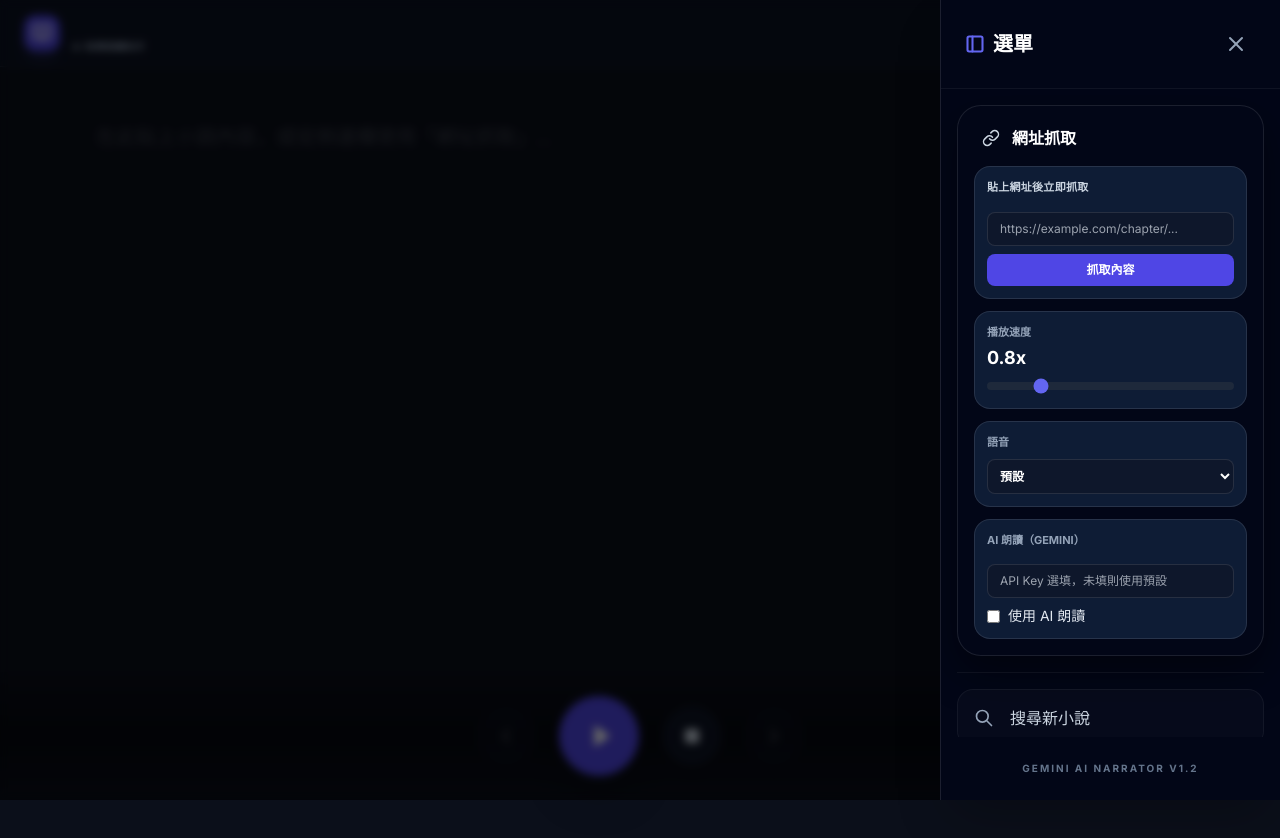
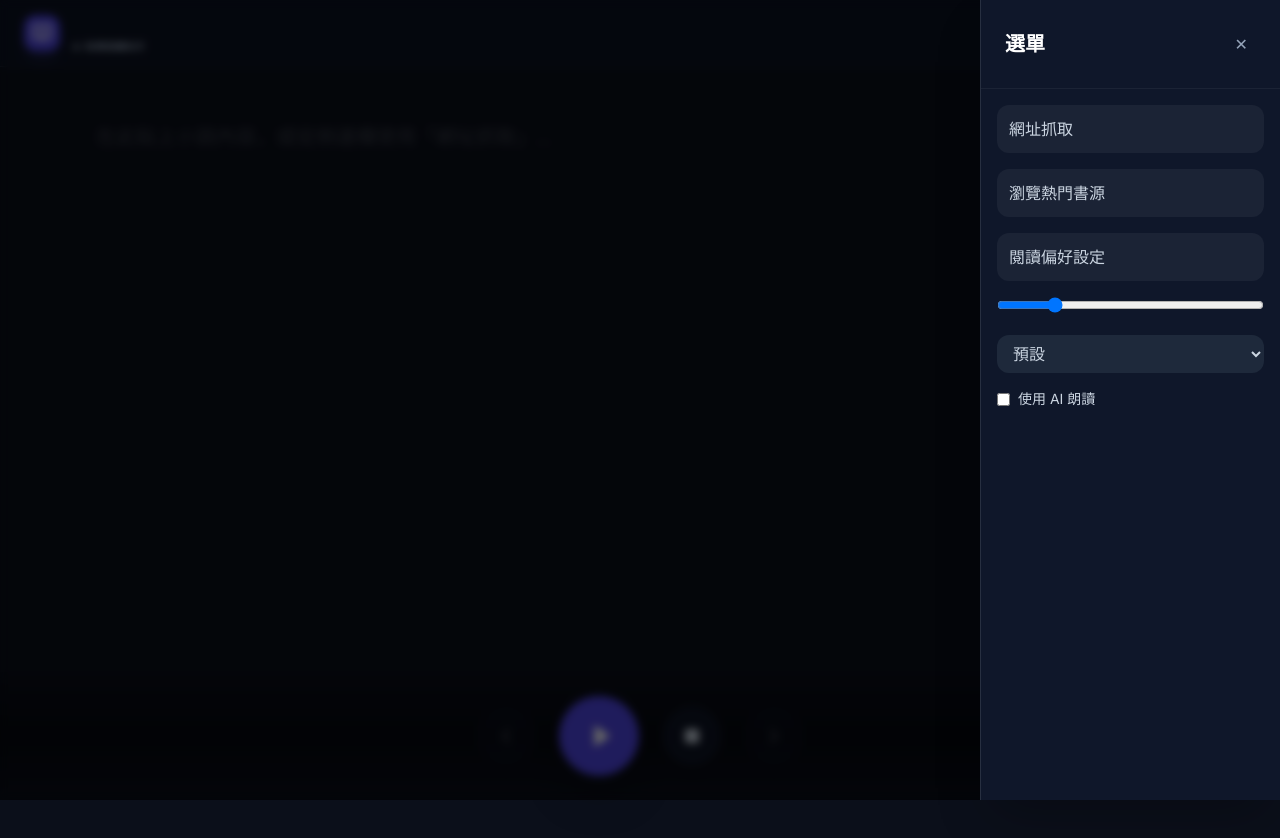
Before and after one commit to Rong-bit/read, a React (Vite) app: page / in a window 1280 px wide. Both pictures are taken after a click on the button 1236 px from the left and 32 px from the top of the page. Shown: the top 838 px of the page. Built offline with nearby package versions, Linux system fonts and the light colour scheme.

Commit message:
Add Header and Sidebar components to App.tsx

```diff
--- a/App.tsx
+++ b/App.tsx
@@ -1,7 +1,5 @@
 
 import React, { useState, useRef, useEffect } from 'react';
-import Header from './components/Header';
-import Sidebar from './components/Sidebar';
 import { NovelContent, ReaderState } from './types.ts';
 import { fetchNovelContent, generateSpeech } from './services/geminiService.ts';
 import { decode, decodeAudioData } from './utils/audioUtils.ts';
@@ -31,6 +29,96 @@ function splitTextForTTS(text: string, maxCharsPerSegment: number = 1200): strin
   }
   return segments.length > 0 ? segments : [trimmed.slice(0, maxCharsPerSegment)];
 }
+
+interface HeaderProps {
+  onToggleMenu: () => void;
+}
+
+const Header: React.FC<HeaderProps> = ({ onToggleMenu }) => (
+  <header className="flex items-center justify-between px-6 py-3 border-b border-slate-800 bg-slate-900/50 backdrop-blur-md sticky top-0 z-50">
+    <div className="flex items-center gap-3 cursor-pointer group" onClick={() => window.location.reload()}>
+      <div className="w-9 h-9 bg-indigo-600 rounded-xl flex items-center justify-center shadow-lg shadow-indigo-500/20 group-hover:scale-110 transition-transform">
+        <svg xmlns="http://www.w3.org/2000/svg" width="20" height="20" viewBox="0 0 24 24" fill="none" stroke="currentColor" strokeWidth="2.5" strokeLinecap="round" strokeLinejoin="round" className="text-white">
+          <path d="M2 3h6a4 4 0 0 1 4 4v14a3 3 0 0 0-3-3H2z"/><path d="M22 3h-6a4 4 0 0 0-4 4v14a3 3 0 0 1 3-3h7z"/>
+        </svg>
+      </div>
+      <div className="hidden sm:block">
+        <h1 className="text-lg font-bold bg-gradient-to-r from-indigo-400 to-cyan-400 bg-clip-text text-transparent">Gemini 小說朗讀器</h1>
+        <p className="text-[9px] text-slate-400 uppercase tracking-widest font-bold">AI 智慧閱讀助手</p>
+      </div>
+    </div>
+    <button onClick={onToggleMenu} className="w-10 h-10 flex flex-col items-center justify-center gap-1.5 bg-slate-800/50 hover:bg-slate-800 rounded-xl transition-all group">
+      <div className="w-5 h-0.5 bg-slate-300 group-hover:bg-indigo-400 group-hover:w-6 transition-all"></div>
+      <div className="w-5 h-0.5 bg-slate-300 group-hover:bg-indigo-400 transition-all"></div>
+      <div className="w-5 h-0.5 bg-slate-300 group-hover:bg-indigo-400 group-hover:w-4 transition-all"></div>
+    </button>
+  </header>
+);
+
+interface SidebarProps {
+  isOpen: boolean;
+  onClose: () => void;
+  onOpenSettings: () => void;
+  onOpenBrowse: () => void;
+  onOpenLibrary: () => void;
+  onNewSearch: () => void;
+  onOpenUrlModal?: () => void;
+  currentNovelTitle?: string;
+  webRate?: number;
+  setWebRate?: (v: number) => void;
+  webVoice?: string;
+  setWebVoice?: (v: string) => void;
+  webVoices?: SpeechSynthesisVoice[];
+  useAiReading?: boolean;
+  setUseAiReading?: (v: boolean) => void;
+}
+
+const Sidebar: React.FC<SidebarProps> = ({
+  isOpen,
+  onClose,
+  onOpenSettings,
+  onOpenBrowse,
+  onOpenUrlModal,
+  currentNovelTitle,
+  webRate = 0.8,
+  setWebRate,
+  webVoice = '',
+  setWebVoice,
+  webVoices = [],
+  useAiReading = false,
+  setUseAiReading
+}) => (
+  <>
+    <div className={`fixed inset-0 bg-black/60 backdrop-blur-sm z-[150] transition-opacity duration-300 ${isOpen ? 'opacity-100' : 'opacity-0 pointer-events-none'}`} onClick={onClose} />
+    <div className={`fixed top-0 right-0 h-full w-[300px] bg-slate-900 border-l border-white/10 z-[160] transition-transform duration-500 ease-out shadow-2xl flex flex-col ${isOpen ? 'translate-x-0' : 'translate-x-full'}`}>
+      <div className="p-6 flex items-center justify-between border-b border-white/5">
+        <h2 className="text-xl font-bold text-white">選單</h2>
+        <button onClick={onClose} className="p-2 text-slate-400 hover:text-white hover:bg-white/5 rounded-full transition-all">✕</button>
+      </div>
+      <div className="flex-1 overflow-y-auto p-4 space-y-4">
+        {currentNovelTitle && <p className="text-sm text-slate-300 truncate">{currentNovelTitle}</p>}
+        <button className="w-full p-3 rounded-xl bg-white/5 text-left" onClick={() => { onOpenUrlModal?.(); onClose(); }}>網址抓取</button>
+        <button className="w-full p-3 rounded-xl bg-white/5 text-left" onClick={() => { onOpenBrowse(); onClose(); }}>瀏覽熱門書源</button>
+        <button className="w-full p-3 rounded-xl bg-white/5 text-left" onClick={() => { onOpenSettings(); onClose(); }}>閱讀偏好設定</button>
+        {setWebRate && (
+          <input type="range" min="0.5" max="2.0" step="0.1" value={webRate} onChange={(e) => setWebRate(parseFloat(e.target.value))} className="w-full" />
+        )}
+        {setWebVoice && (
+          <select value={webVoice} onChange={(e) => setWebVoice(e.target.value)} className="w-full bg-slate-800 rounded-xl px-3 py-2">
+            {webVoices.length === 0 && <option value="">預設</option>}
+            {webVoices.map(v => <option key={v.name} value={v.name}>{v.name}</option>)}
+          </select>
+        )}
+        {setUseAiReading && (
+          <label className="flex items-center gap-2 text-sm text-slate-300">
+            <input type="checkbox" checked={useAiReading} onChange={(e) => setUseAiReading(e.target.checked)} />
+            使用 AI 朗讀
+          </label>
+        )}
+      </div>
+    </div>
+  </>
+);
 
 const App: React.FC = () => {
   const [novel, setNovel] = useState<NovelContent | null>(null);
```
